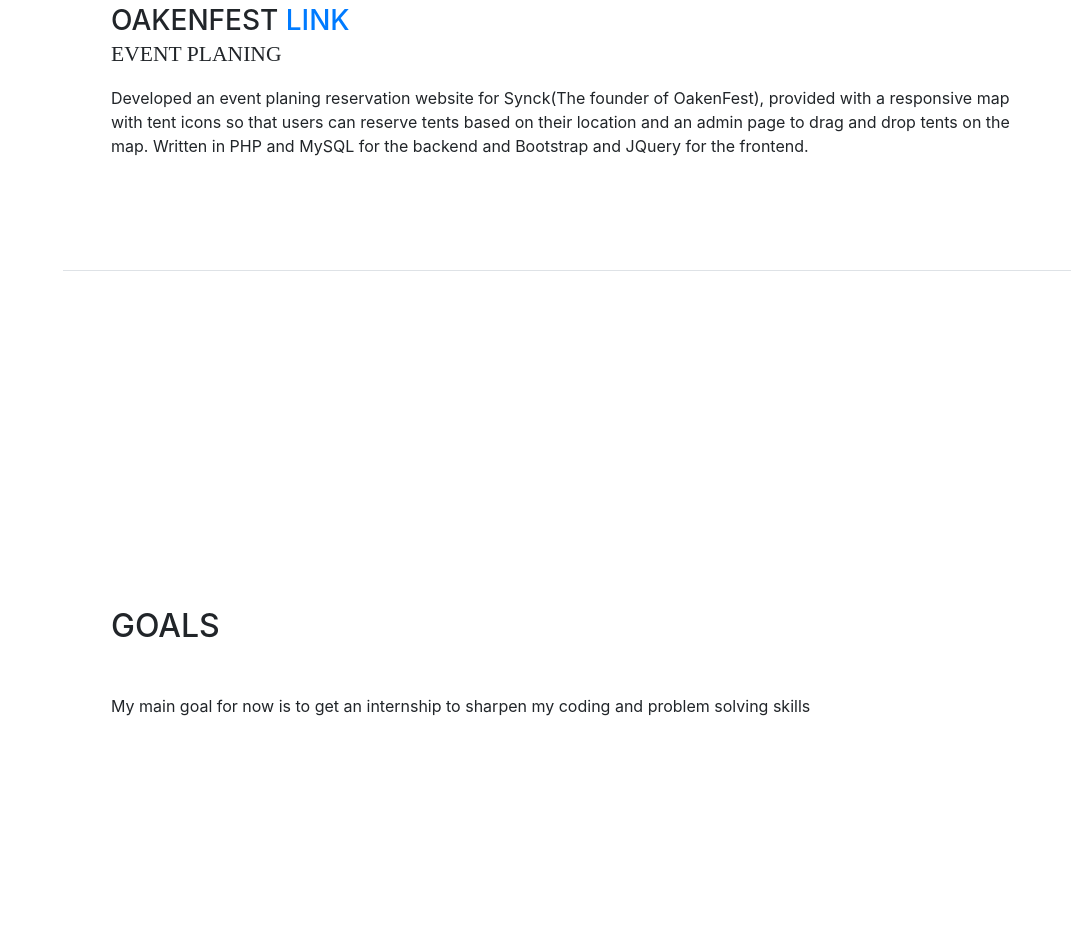
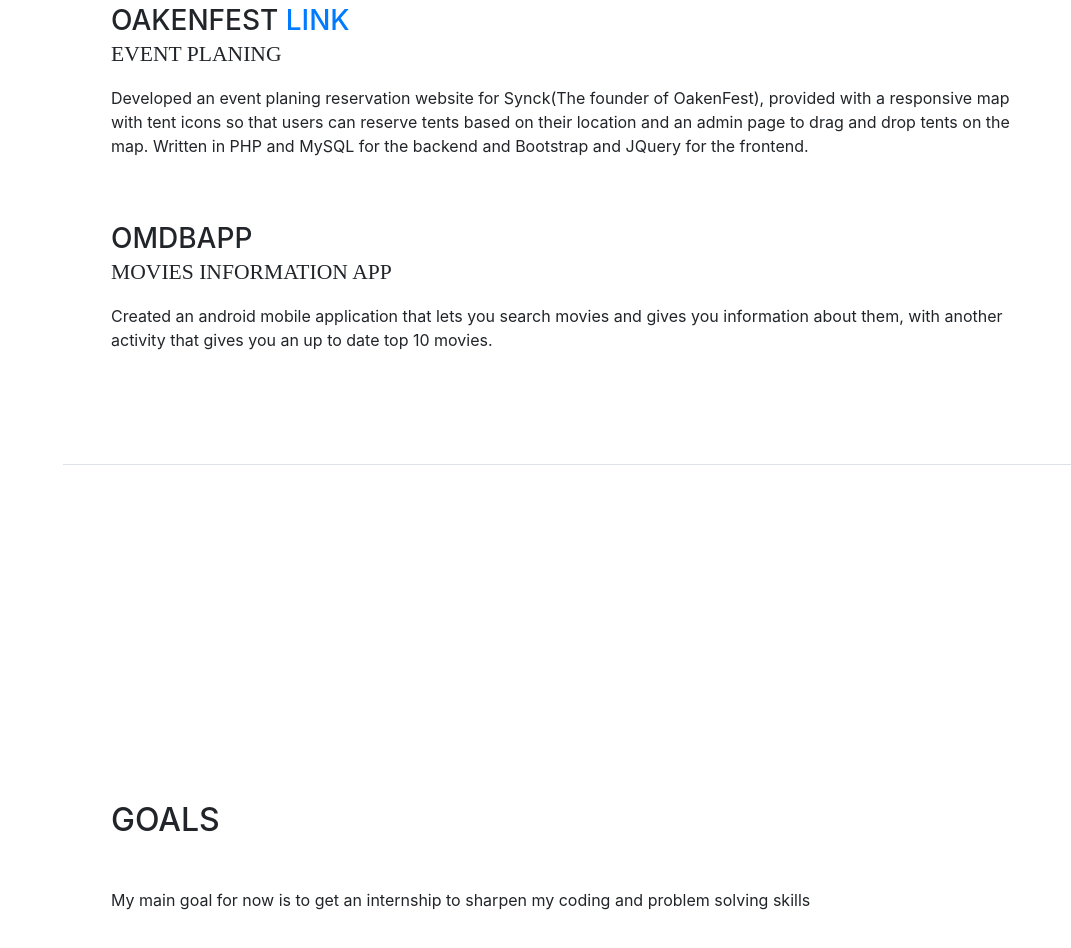
Before and after one commit to pierreabichacra/pierreabichacra.github.io, a website with bundled scripts: page index.html in a window 1280 px wide. Shown: the part 3843-4791 px from the top of the page, without its empty margins (209-1280 px from the left). Built offline with nearby package versions, Linux system fonts and the light colour scheme; a web font is replaced by a local one.

Commit message:
Update index.html

```diff
--- a/index.html
+++ b/index.html
@@ -239,10 +239,20 @@
               <div class="subheading mb-3">Event planing</div>
               <div>
                 <p>Developed an event planing reservation website for Synck(The founder of OakenFest), provided
-with a responsive map with tent icons so that users can reserve tents based on their
-location and an admin page to drag and drop tents on the map. Written in PHP and MySQL
-for the backend and Bootstrap and JQuery for the frontend.</p>
+                    with a responsive map with tent icons so that users can reserve tents based on their
+                    location and an admin page to drag and drop tents on the map. Written in PHP and MySQL
+                    for the backend and Bootstrap and JQuery for the frontend.</p>
 
+               </div>
+            </div>
+          </div>
+
+          <div class="resume-item d-flex flex-column flex-md-row mb-5">
+            <div class="resume-content mr-auto">
+              <h3 class="mb-0">OmdbApp</h3>
+              <div class="subheading mb-3">Movies information app</div>
+              <div>
+                <p>Created an android mobile application that lets you search movies and gives you information about them, with another activity that gives you an up to date top 10 movies.</p>
                </div>
             </div>
           </div>
```
